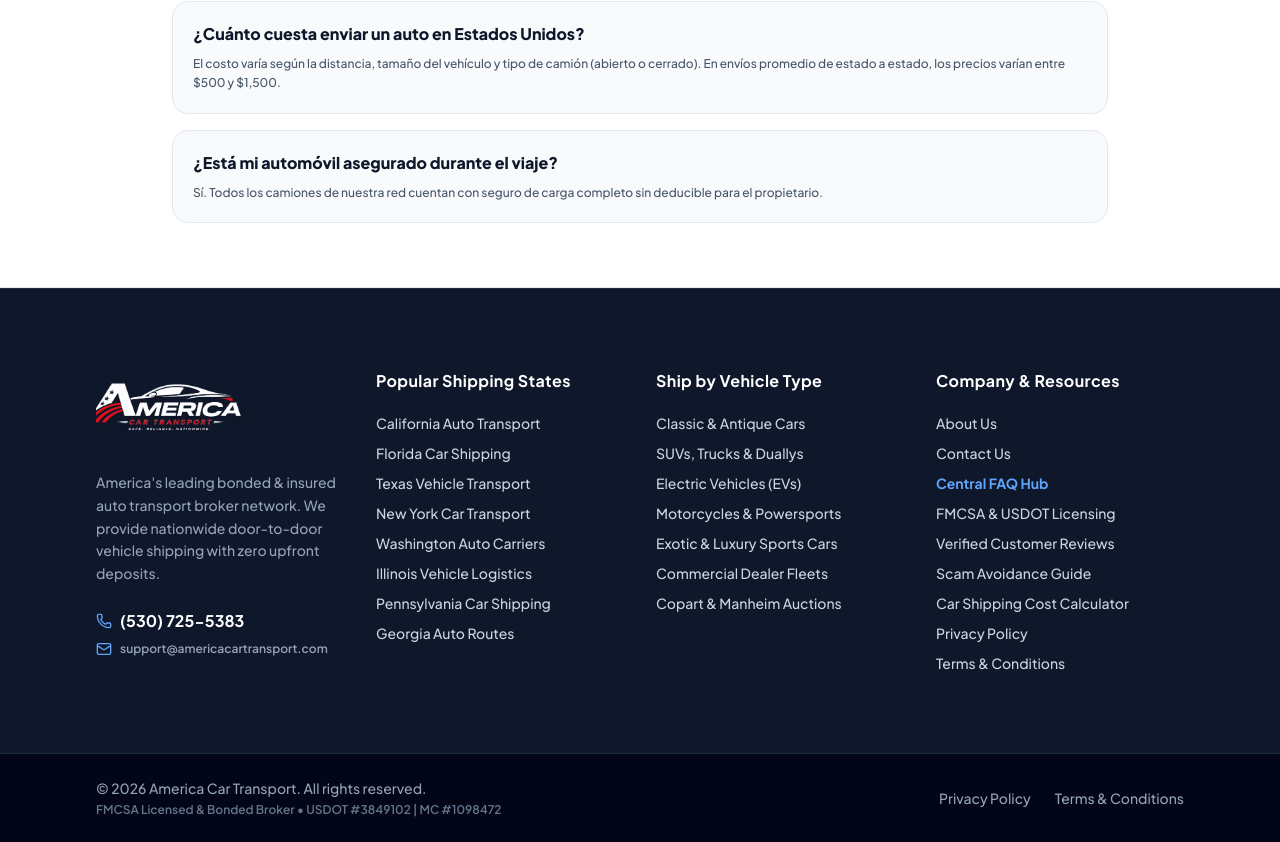
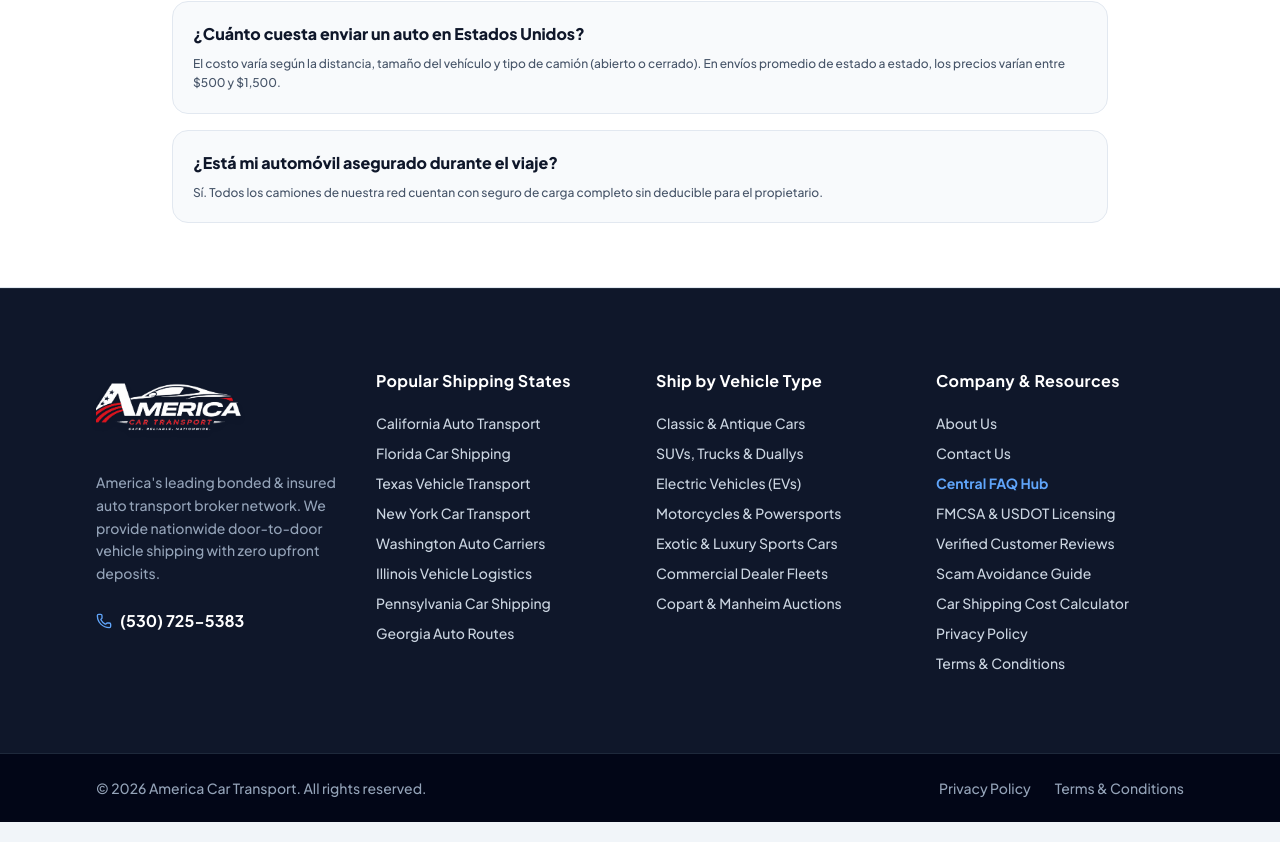
Before and after one commit to neonaleads-dev/america-car-transport, a Next.js app: page /es in a window 1280 px wide. Shown: the part 1158-2000 px from the top of the page. Built offline with nearby package versions, Linux system fonts and the light colour scheme.

Commit message:
remove-email-and-dot-mc-numbers

```diff
--- a/src/components/seo/StructuredData.tsx
+++ b/src/components/seo/StructuredData.tsx
@@ -39,21 +39,8 @@
       },
       "image": "https://www.americacartransport.com/america-car-transport-logo.png",
       "telephone": "(530) 725-5383",
-      "email": "support@americacartransport.com",
       "priceRange": "$$",
       "description": "America's leading bonded & insured auto transport network. Compare verified carriers, lock in instant rates, and ship vehicles nationwide with zero upfront deposit.",
-      "identifier": [
-        {
-          "@type": "PropertyValue",
-          "name": "USDOT License Number",
-          "value": "3849102"
-        },
-        {
-          "@type": "PropertyValue",
-          "name": "MC Number",
-          "value": "1098472"
-        }
-      ],
       "openingHoursSpecification": {
         "@type": "OpeningHoursSpecification",
         "dayOfWeek": [
--- a/src/components/ui/Footer.tsx
+++ b/src/components/ui/Footer.tsx
@@ -29,10 +29,6 @@
             <div className="flex items-center gap-2 text-white">
               <Phone className="w-4 h-4 text-blue-400" />
               <a href="tel:5307255383" className="font-bold text-base hover:text-blue-400 transition-colors">(530) 725-5383</a>
-            </div>
-            <div className="flex items-center gap-2">
-              <Mail className="w-4 h-4 text-blue-400" />
-              <a href="mailto:support@americacartransport.com" className="hover:text-blue-400 transition-colors">support@americacartransport.com</a>
             </div>
           </div>
         </div>
@@ -91,9 +87,6 @@
             <p className="text-sm font-medium text-slate-400">
               &copy; {new Date().getFullYear()} America Car Transport. All rights reserved.
             </p>
-            <p className="text-xs font-semibold text-slate-500 mt-1">
-              FMCSA Licensed &amp; Bonded Broker • USDOT #3849102 | MC #1098472
-            </p>
           </div>
           <div className="flex items-center gap-6 text-sm font-medium text-slate-400">
             <Link href="/privacy-policy" className="hover:text-blue-400 transition-colors">Privacy Policy</Link>
```
